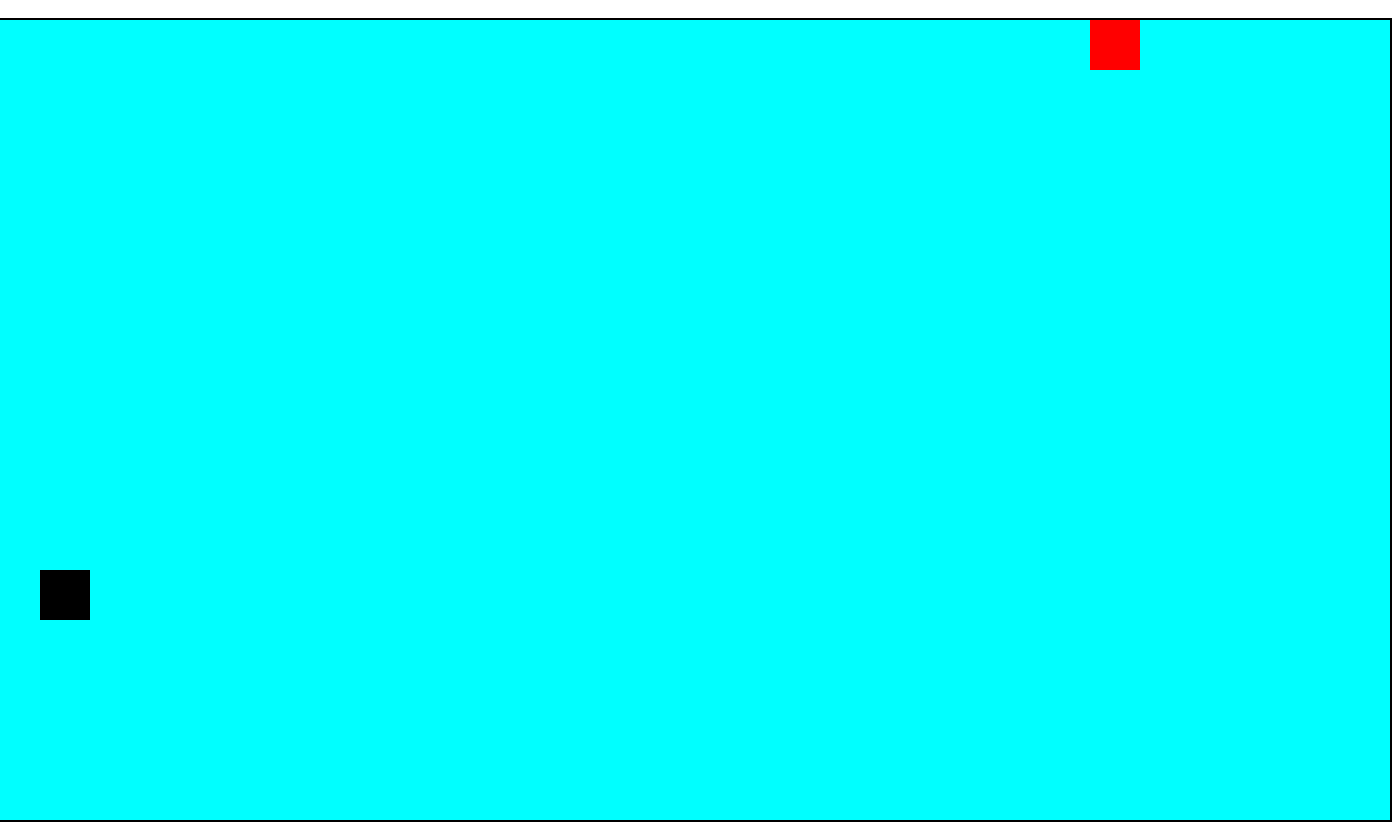
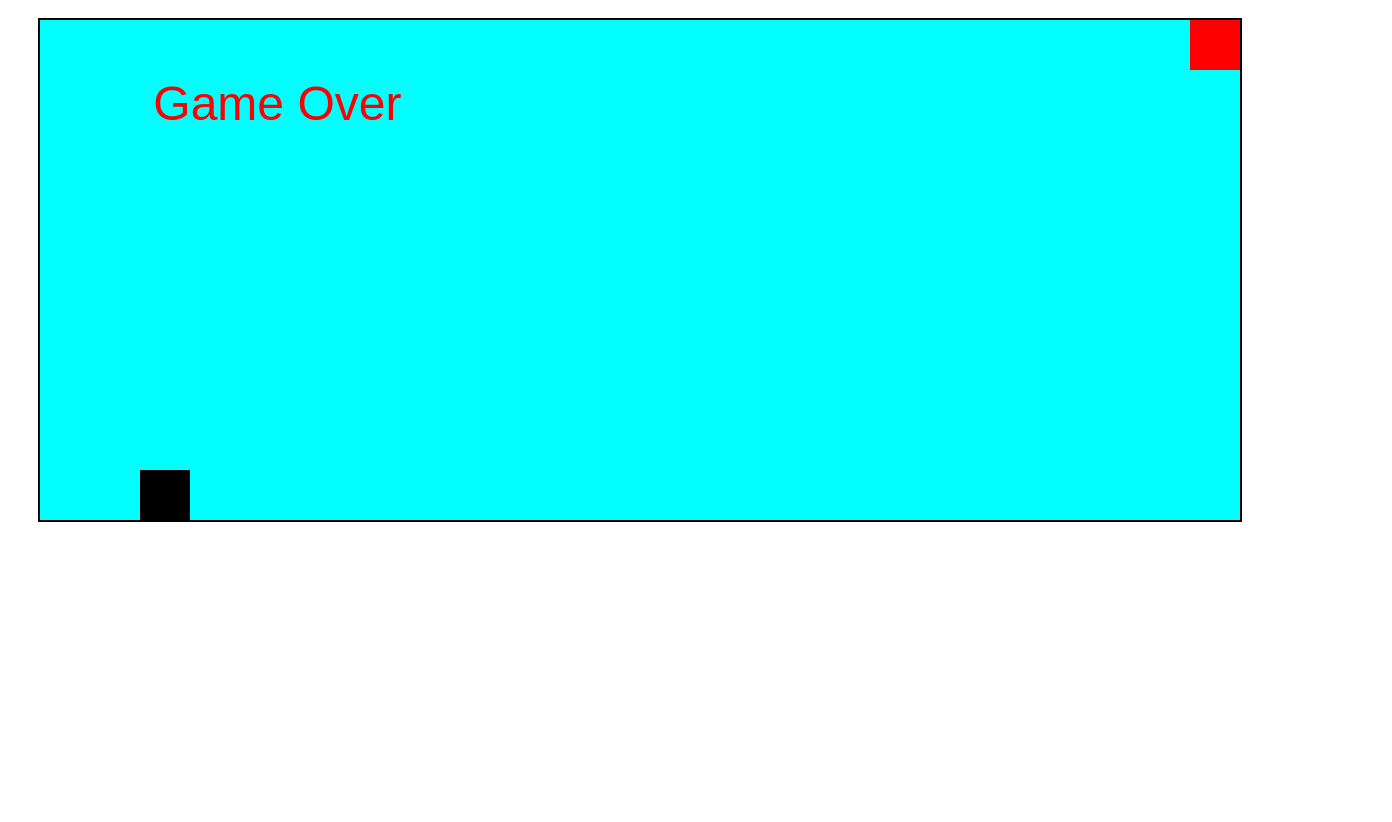
Before and after one commit to abhiMewada97/Snake-Game, a plain HTML site: page index.html in a window 1280 px wide. Shown: the part 60-882 px from the top of the page, 1392 px wide, since content can reach past the window. After the commit the page ends 800 px from the top, so only its background shows below. Drawn offline with Linux system fonts and the light colour scheme.

Commit message:
make proper alignment

```diff
--- a/Snake.js
+++ b/Snake.js
@@ -11,8 +11,8 @@ let foodCell = generateRandomCell();
 // Function to generate a random position for the food
 function generateRandomCell() {
     return [
-        Math.round((Math.random()*(750))/cell)*cell,
-        Math.round((Math.random()*(1450))/cell)*cell
+        Math.round((Math.random()*(450))/cell)*cell,
+        Math.round((Math.random()*(1150))/cell)*cell
       ]
 }
 
@@ -44,7 +44,7 @@ function draw() {
         ctx.fillText(' Game Over ', 100, 100);
         return;
     }
-    ctx.clearRect(0,0,1500,800);
+    ctx.clearRect(0,0,1200,500);
 
     // Draw the snake
     for(let i of snakeCells) {
@@ -77,13 +77,13 @@ function update() {
     }
     else if(direction==='down') {
         headY = headY+cell;
-        if(headY==800) {
+        if(headY==500) {
             gameOver=true;
         }
     }
     else if(direction==='right') {
         headX = headX+cell;
-        if(headX==1500) {
+        if(headX==1200) {
             gameOver=true;
         }
     }
--- a/index.html
+++ b/index.html
@@ -9,7 +9,7 @@
 <body>
     <h1>Ready to Snake Your Way to Victory?</h1>
     <div class="canvas-container">
-        <canvas height="800px" width="1500px"></canvas>
+        <canvas height="500px" width="1200px"></canvas>
     </div>
     <script src="Snake.js"></script>
 </body>
```
